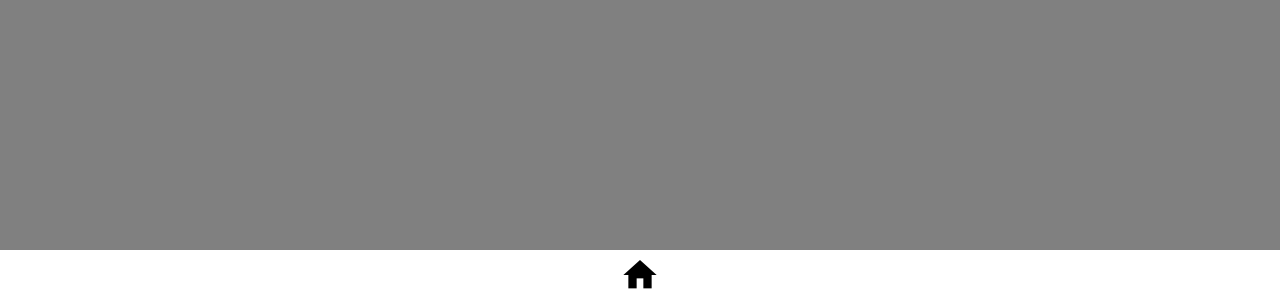
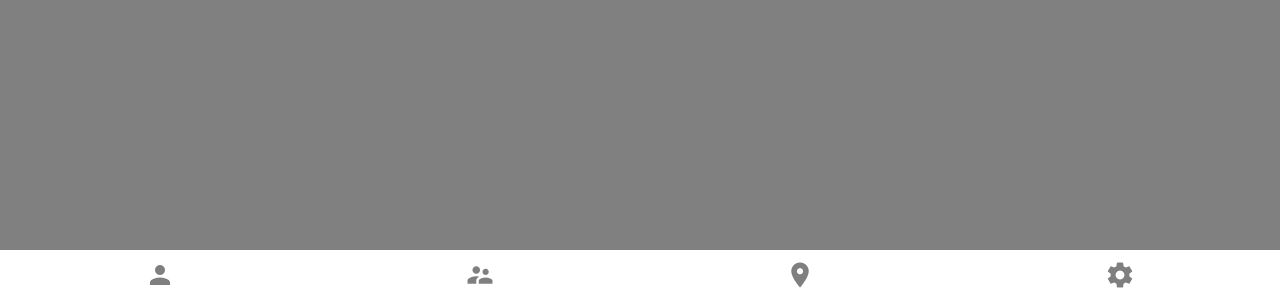
Before and after one commit to str000/project, an Angular app in the folder my-app/: page / in a window 1280 px wide. Shown: the part 500-800 px from the top of the page. Built offline with nearby package versions, Linux system fonts and the light colour scheme.

Commit message:
menu - przed refactoringiem

```diff
--- a/my-app/src/app/main-page/main-page.component.css
+++ b/my-app/src/app/main-page/main-page.component.css
@@ -11,20 +11,21 @@
     height: 50px;
     top: calc(100% - 50px);
     background: #fff;
+    display: flex;
 }
 
-.home {
-    position: absolute;
+.icons {
     height: 50px;
     width: 50px;
-    left: calc(50% - 25px);
+    flex: 1;
 }
 
-.home-m {
-    position: absolute;
-    font-size: 40px;
-    height: 40px;
-    width: 40px;
-    margin: 5px;
-    color: #000;
+.icons-m {
+    position: relative;
+    top: 50%; left: 50%;
+    transform: translate(-50%,-50%);
+    font-size: 30px;
+    height: 30px;
+    width: 30px;
+    color: rgba(0,0,0,0.5);
 }
--- a/my-app/src/app/main-page/main-page.component.html
+++ b/my-app/src/app/main-page/main-page.component.html
@@ -1,5 +1,8 @@
 <div class="menu">
-    <a routerLink="/home" routerLinkActive="selected" class="home"><mat-icon class="home-m">home</mat-icon></a>
+    <a routerLink="/home" routerLinkActive="selected" class="icons"><mat-icon class="icons-m">person</mat-icon></a>
+    <a routerLink="/world" routerLinkActive="selected" class="icons"><mat-icon class="icons-m">supervisor_account</mat-icon></a>
+    <a routerLink="/map" routerLinkActive="selected" class="icons"><mat-icon class="icons-m">location_on</mat-icon></a>
+    <a routerLink="/settings" routerLinkActive="selected" class="icons"><mat-icon class="icons-m">settings</mat-icon></a>
 </div>
 <div class="page-container">
     <router-outlet></router-outlet>
```
Also changed, not shown: 1 other file (tests, documents, lock files or other folders).
